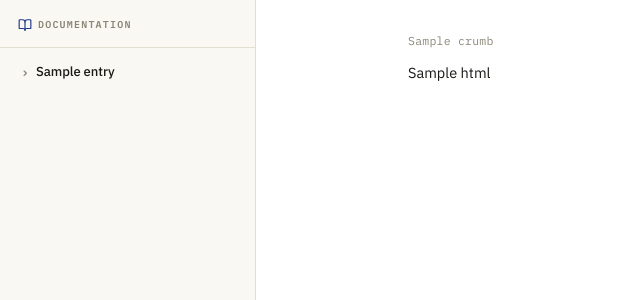
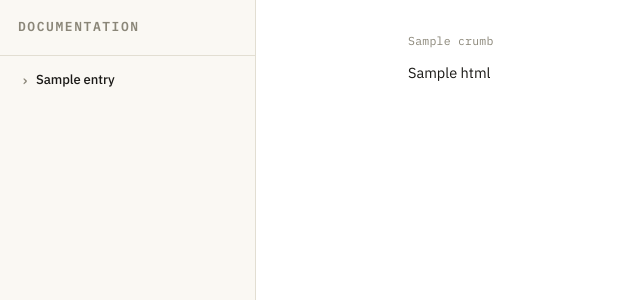
Before and after one commit to bioexperiment-lab-devices/lab-bridge, a FastAPI app: template services/siteapp/app/templates/doc.html in a window 1280 px wide. Shown: the top 300 px of the page, without its empty margins (0-640 px from the left). Run offline with FastAPI, Linux system fonts and the light colour scheme; the template is opened without the code that fills it: most values are stand-ins (such as "Sample title", 1, 10 or a date in 2020); parts of the project's set-up code (start-up, migrations or seed data) failed here and were passed over.

Commit message:
fix(siteapp): align docs nav title, header height, dark-mode sign-in CTA
- Remove book icon from docs sidebar title; bump title and group font from 10px to 13px
- Align docs sidebar title with platform navbar brand (height: 56px with border-bottom)
- Set .lb-home-header to height: 56px so border-bottom doesn't add 1px past the navbar brand
- Restyle .lb-signed-out__cta in dark theme to use --accent-soft background (matches navbar sign-in)

Co-Authored-By: Claude Opus 4.7 (1M context) <noreply@anthropic.com>

```diff
--- a/services/siteapp/app/static/site.css
+++ b/services/siteapp/app/static/site.css
@@ -169,7 +169,8 @@ table.files th, table.files td { border-bottom: 1px solid var(--border); padding
   display: flex;
   align-items: center;
   gap: 16px;
-  padding: 14px 32px;
+  height: 56px;
+  padding: 0 32px;
   border-bottom: 1px solid var(--border);
   background: var(--surface);
   /* no shadow by default; added on scroll via .is-scrolled */
@@ -586,7 +587,16 @@ table.files th, table.files td { border-bottom: 1px solid var(--border); padding
   transition: background 100ms;
 }
 .lb-signed-out__cta:hover { background: var(--accent-hover); border-color: var(--accent-hover); }
-[data-theme="dark"] .lb-signed-out__cta { color: var(--text-inverse); }
+[data-theme="dark"] .lb-signed-out__cta {
+  background: var(--accent-soft);
+  border-color: var(--accent-border);
+  color: var(--accent);
+}
+[data-theme="dark"] .lb-signed-out__cta:hover {
+  background: var(--accent-soft);
+  border-color: var(--accent);
+  filter: brightness(1.08);
+}
 .lb-signed-out__cta svg { width: 14px; height: 14px; }
 .lb-signed-out__admin {
   font-size: 12px;
@@ -1323,7 +1333,7 @@ table.files th, table.files td { border-bottom: 1px solid var(--border); padding
   flex: 0 0 256px;
   background: var(--surface-strip);
   border-right: 1px solid var(--border);
-  padding: 18px 0 24px;
+  padding: 0 0 24px;
   overflow-y: auto;
   align-self: stretch;
   /* Stick the sidebar to viewport top so it stays put while the article
@@ -1336,9 +1346,10 @@ table.files th, table.files td { border-bottom: 1px solid var(--border); padding
   display: flex;
   align-items: center;
   gap: 6px;
-  padding: 0 18px 14px;
-  font-family: var(--font-mono);
-  font-size: 10px;
+  height: 56px;
+  padding: 0 18px;
+  font-family: var(--font-mono);
+  font-size: 13px;
   font-weight: 600;
   text-transform: uppercase;
   letter-spacing: 0.12em;
@@ -1346,16 +1357,10 @@ table.files th, table.files td { border-bottom: 1px solid var(--border); padding
   border-bottom: 1px solid var(--border);
   margin-bottom: 10px;
 }
-.lb-docs-side__brand svg {
-  width: 14px;
-  height: 14px;
-  display: block;
-  color: var(--accent);
-}
 .lb-docs-side__group {
   padding: 16px 18px 4px;
   font-family: var(--font-mono);
-  font-size: 10px;
+  font-size: 13px;
   font-weight: 600;
   text-transform: uppercase;
   letter-spacing: 0.12em;
--- a/services/siteapp/app/templates/_nav.html
+++ b/services/siteapp/app/templates/_nav.html
@@ -48,10 +48,6 @@
 
 <aside class="lb-docs-side" aria-label="Documentation navigation">
   <div class="lb-docs-side__brand">
-    <svg viewBox="0 0 24 24" fill="none" stroke="currentColor" stroke-width="2" stroke-linecap="round" stroke-linejoin="round" aria-hidden="true">
-      <path d="M12 7v14"/>
-      <path d="M3 18a1 1 0 0 1-1-1V4a1 1 0 0 1 1-1h5a4 4 0 0 1 4 4 4 4 0 0 1 4-4h5a1 1 0 0 1 1 1v13a1 1 0 0 1-1 1h-6a3 3 0 0 0-3 3 3 3 0 0 0-3-3z"/>
-    </svg>
     <span>Documentation</span>
   </div>
   {% for entry in nav -%}
```
